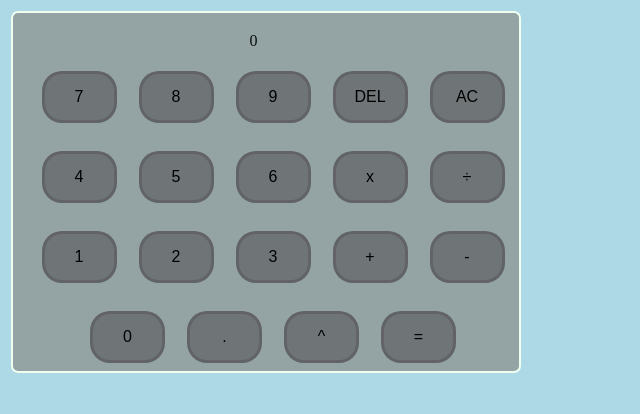
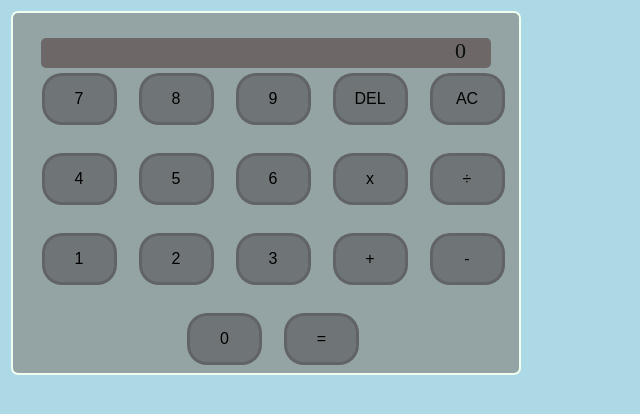
Before and after one commit to jabejarano/2020-2021-CSAAI-Practicas, a plain HTML site: page P2/index.html in a window 1280 px wide. Shown: the whole page, without its empty margins (0-640 px from the left). Drawn offline with Linux system fonts and the light colour scheme.

Commit message:
Botones funcionales

```diff
--- a/P2/index.html
+++ b/P2/index.html
@@ -14,7 +14,10 @@
 </head>
 <body>
     <div class="bloquecen">
+        <div class="display">
         <p id="display">0</p>
+        </div>
+
         <button type="button" value="7" class="digito">7</button>
         <button type="button" value="8" class="digito">8</button>
         <button type="button" value="9" class="digito">9</button>
@@ -37,8 +40,7 @@
         <br>
         <br>
         <button type="button"  value="0" class="digito">0</button>
-        <button id= "punto" value=".">.</button>
-        <button class="operacion" value="**">^</button>
+
         <button type="button" id="igual">=</button>
     </div>
 </body>
```
